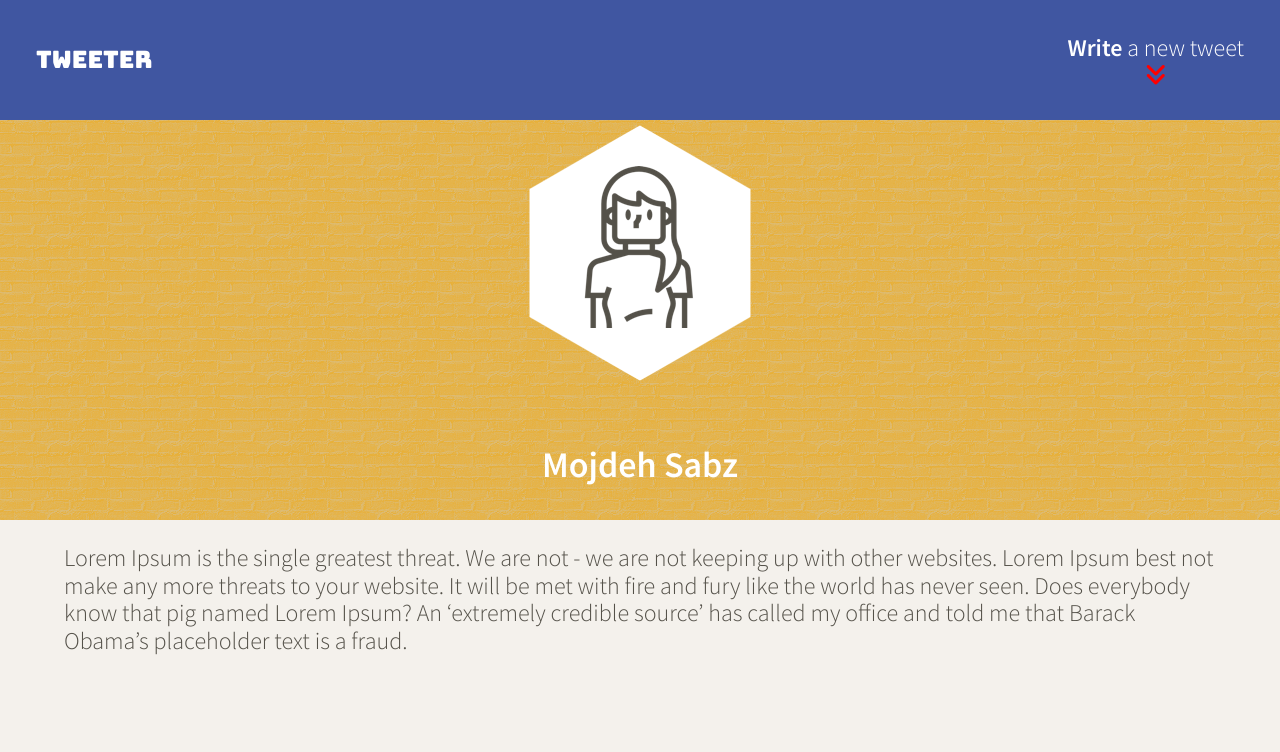
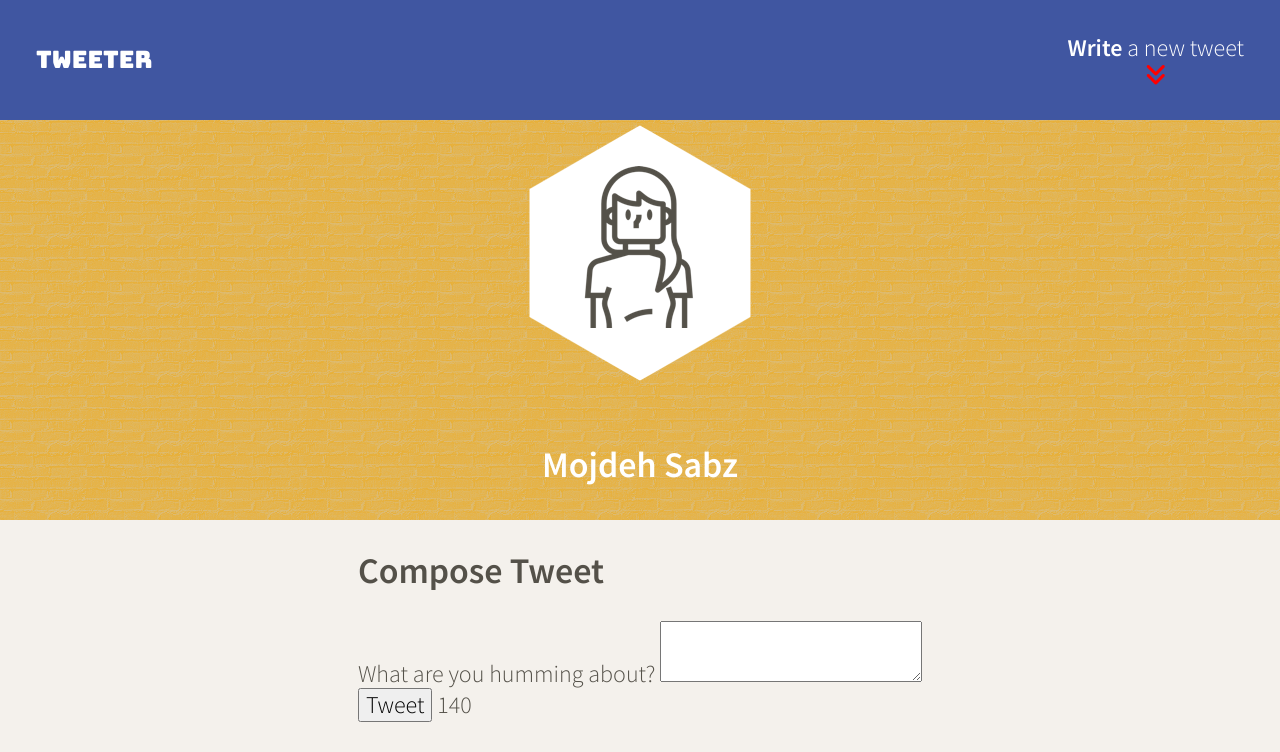
Before and after one commit to Mojdehh/tweeter, a website: page public/index.html in a window 1280 px wide. Drawn offline with nearby package versions, Linux system fonts and the light colour scheme.

Commit message:
Add form to submit tweets

```diff
--- a/public/index.html
+++ b/public/index.html
@@ -24,6 +24,9 @@
 
     <!-- Header CSS -->
     <link rel="stylesheet" href="/styles/header.css" type="text/css" />
+
+    <!-- New-Tweet CSS -->
+    <link rel="stylesheet" href="/styles/new-tweet.css" type="text/css" />
 
     <!-- External JS -->
     <script src="https://ajax.googleapis.com/ajax/libs/jquery/3.4.1/jquery.min.js"></script>
@@ -57,9 +60,18 @@
 
     <!-- Page-specific (main) content here -->
     <main class="container">
-      <p>
-        Lorem Ipsum is the single greatest threat. We are not - we are not keeping up with other websites. Lorem Ipsum best not make any more threats to your website. It will be met with fire and fury like the world has never seen. Does everybody know that pig named Lorem Ipsum? An ‘extremely credible source’ has called my office and told me that Barack Obama’s placeholder text is a fraud.
-      </p>
+      <!-- Create form (tweet section) -->
+      <section class="new-tweet">
+        <h2>Compose Tweet</h2>
+        <form method="POST" action="/tweets">
+          <label for="tweet-text">What are you humming about?</label>
+          <textarea name="text" id="tweet-text"></textarea>
+          <div>
+            <button type="submit">Tweet</button>
+            <output name="counter" class="counter" for="tweet-text">140</output>
+          </div>
+        </form>
+      </section>
     </main>
   </body>
 </html>
--- a/public/styles/layout.css
+++ b/public/styles/layout.css
@@ -28,5 +28,9 @@ body {
 
 .container {
   width: 90%;
+  display: flex;
+  flex-direction: column;
+  justify-content: center;
+  align-items: center;
   margin: auto;
 }
```
Also changed, not shown: public/styles/new-tweet.css (added).
